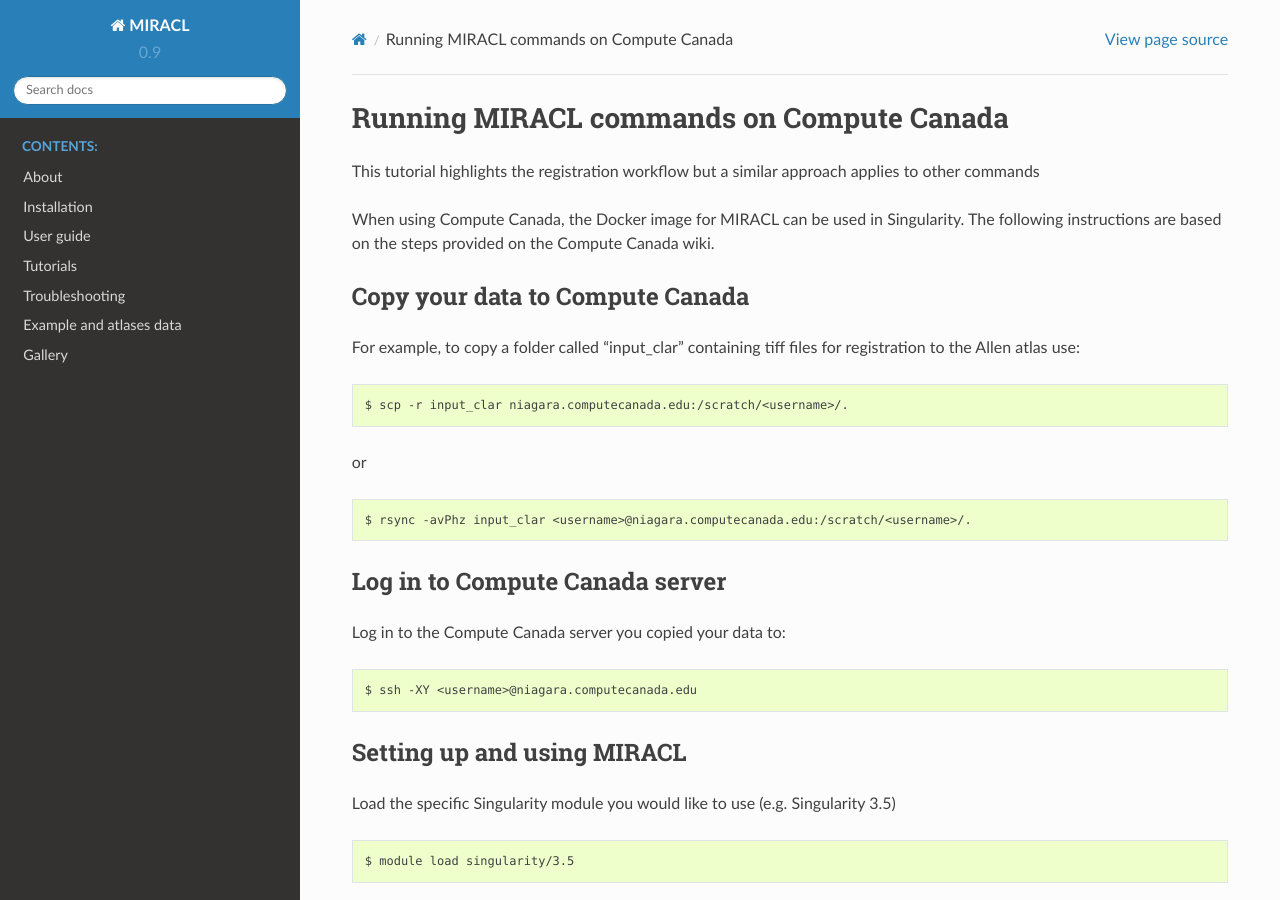
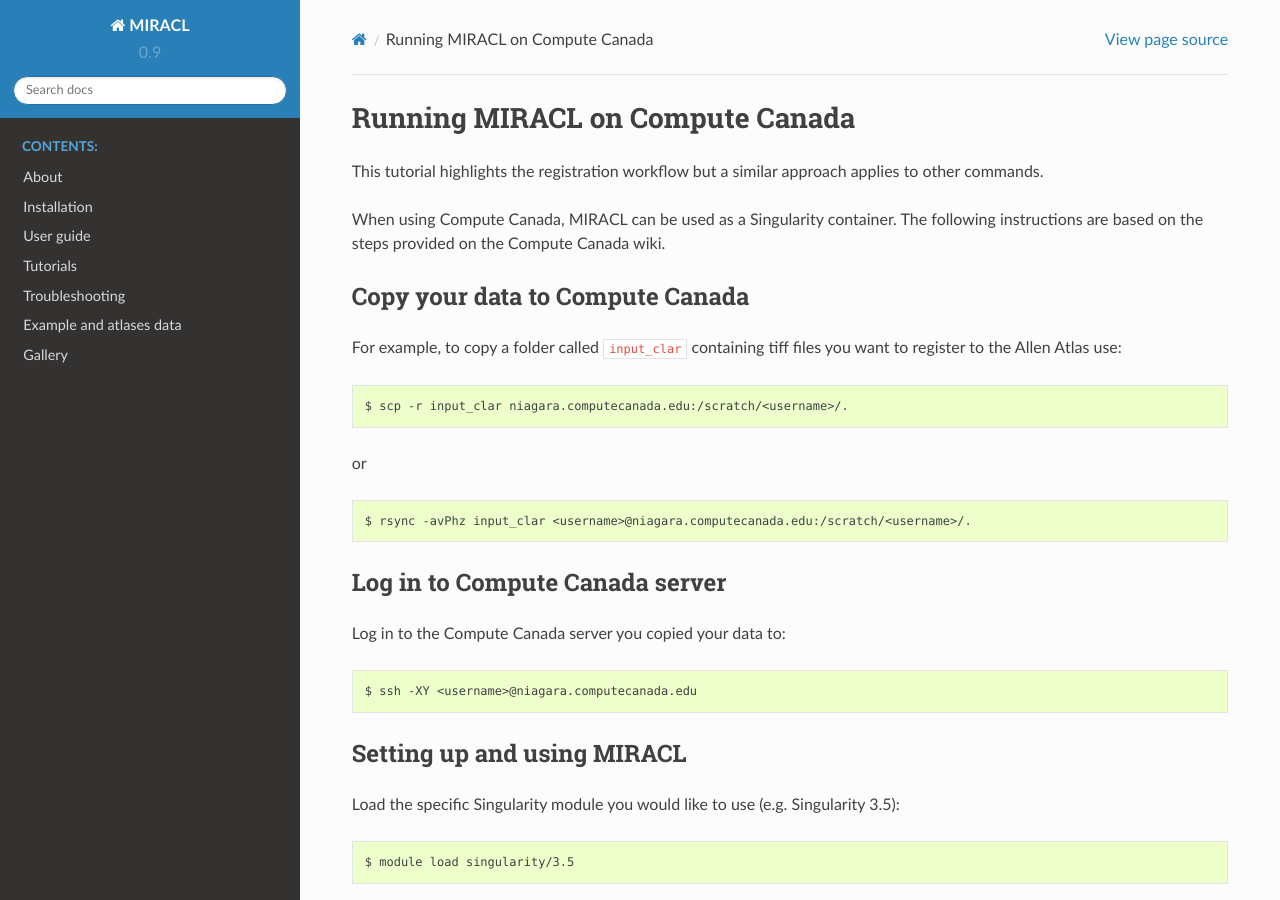
Before and after one commit to AICONSlab/MIRACL, a Sphinx documentation site: the page built from docs/tutorials/compute_canada/compute_canada.md, in a window 1280 px wide and 900 px high. Built offline with Sphinx 7.4.7 and the Read the Docs theme 2.0.0, drawn with Linux system fonts in a browser that asks for light colours; some of the changed text lies outside the part shown.

Commit message:
[docs] improve formatting and make corrections

````diff
--- a/docs/tutorials/compute_canada/compute_canada.md
+++ b/docs/tutorials/compute_canada/compute_canada.md
@@ -1,58 +1,83 @@
-## Running MIRACL commands on Compute Canada
+# Running MIRACL on Compute Canada
 
 This tutorial highlights the registration workflow but a similar approach
-applies to other commands
+applies to other commands.
 
-When using Compute Canada, the Docker image for MIRACL can be used in Singularity.
-The following instructions are based on the steps provided on the Compute Canada wiki.
+When using Compute Canada, MIRACL can be used as a Singularity container. The
+following instructions are based on the steps provided on the Compute Canada
+wiki.
 
-### Copy your data to Compute Canada
+## Copy your data to Compute Canada
 
-For example, to copy a folder called "input_clar" containing tiff files for
-registration to the Allen atlas use:
+For example, to copy a folder called `input_clar` containing tiff files you
+want to register to the Allen Atlas use:
 
-    $ scp -r input_clar niagara.computecanada.edu:/scratch/<username>/.
+```
+$ scp -r input_clar niagara.computecanada.edu:/scratch/<username>/.
+```
 
 or
 
-    $ rsync -avPhz input_clar <username>@niagara.computecanada.edu:/scratch/<username>/.
+```
+$ rsync -avPhz input_clar <username>@niagara.computecanada.edu:/scratch/<username>/.
+```
 
-### Log in to Compute Canada server
+## Log in to Compute Canada server
 
 Log in to the Compute Canada server you copied your data to:
 
-    $ ssh -XY <username>@niagara.computecanada.edu
+```
+$ ssh -XY <username>@niagara.computecanada.edu
+```
 
-### Setting up and using MIRACL
+## Setting up and using MIRACL
 
-Load the specific Singularity module you would like to use (e.g. Singularity 3.5)
+Load the specific Singularity module you would like to use (e.g. Singularity 3.5):
 
-    $ module load singularity/3.5
+```
+$ module load singularity/3.5
+```
 
 Since MIRACL will take up a significant amount of space, it is recommended to
-download and work with the MIRACL Singularity container in the scratch directory.
-First, navigate there:
+download and work with the MIRACL Singularity container in the scratch
+directory. First, navigate there:
 
-	$ cd $SCRATCH
+```
+$ cd $SCRATCH
+```
 
 Then pull (download) the Singularity container:
 
-    $ singularity pull miracl_latest.sif library://aiconslab/miracl/miracl:latest
+```
+$ singularity pull miracl_latest.sif library://aiconslab/miracl/miracl:latest
+```
 
 Start the MIRACL Singularity container with the default folders mounted:
 
-    $ singularity shell miracl_latest.sif bash
+```
+$ singularity shell miracl_latest.sif bash
+```
 
 Singularity will automatically mount your scratch folder to your container.
-If you need to mount a specific directory into specific location, use the following:
+If you need to mount a specific directory into specific location, use the
+following:
 
-    $ singularity shell -B <location_outside_container>/<source_mount>:<location_in_container>/<target_mount> miracl_latest.sif bash
+```
+$ singularity shell -B <location_outside_container>/<source_mount>:<location_in_container>/<target_mount> miracl_latest.sif bash
+```
 
 Once you are logged in to the container, load the GUI from the shell:
 
-    > miraclGUI
+```
+$ miraclGUI
+```
 
-Or use MIRACL from the command line. For example, run MIRACL's CLARITY registration workflow
-on the folder that you copied over previously:
+> Please consult our [troubleshooting](../../troubleshooting.md) section if you experience problems with
+opening MIRACL's GUI on Compute Canada
 
-    > miracl flow reg_clar -f input_clar -n "-d 5 -ch autofluo" -r "-o ARS -m combined -v 25"
+Or use MIRACL from the command line. For example, run MIRACL's CLARITY
+registration workflow on the folder that you copied over previously:
+
+```
+$ miracl flow reg_clar -f input_clar -n "-d 5 -ch autofluo" -r "-o ARS -m combined -v 25"
+```
````
